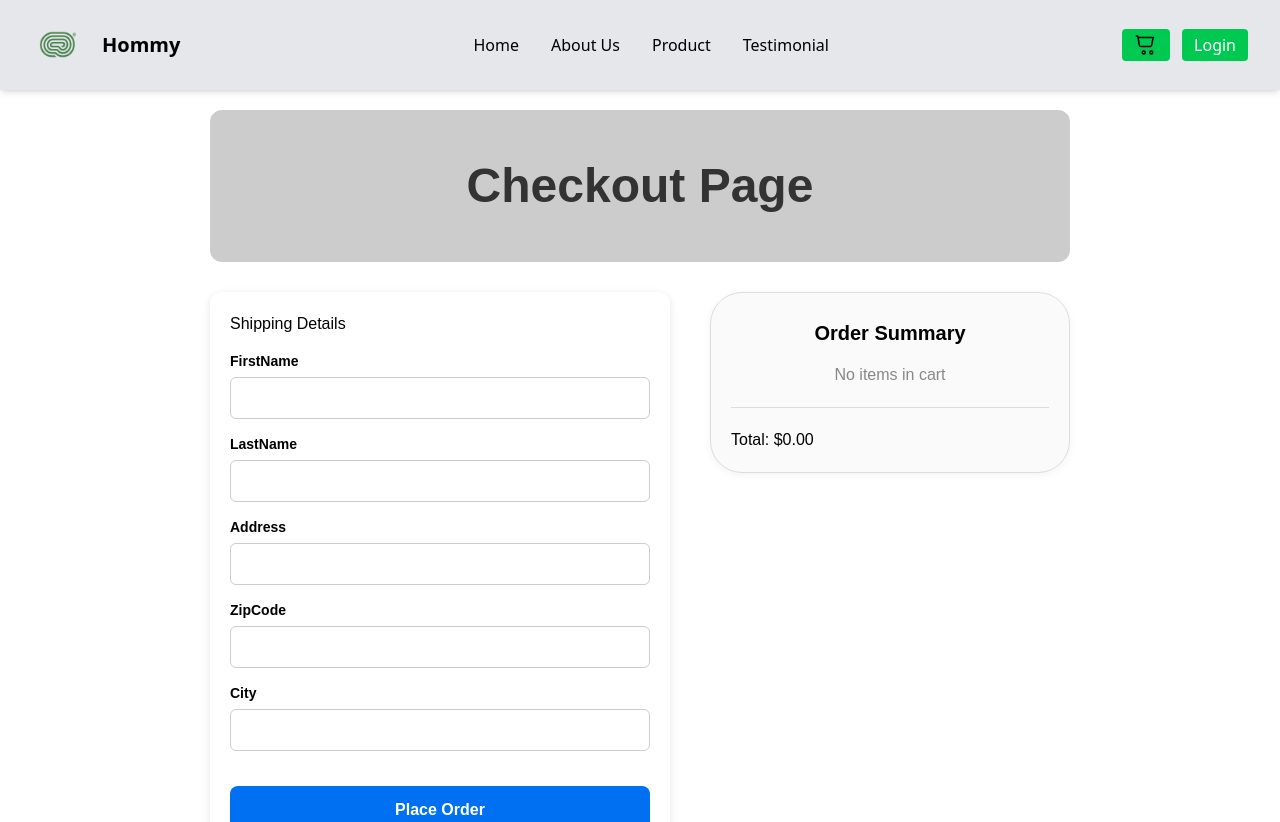
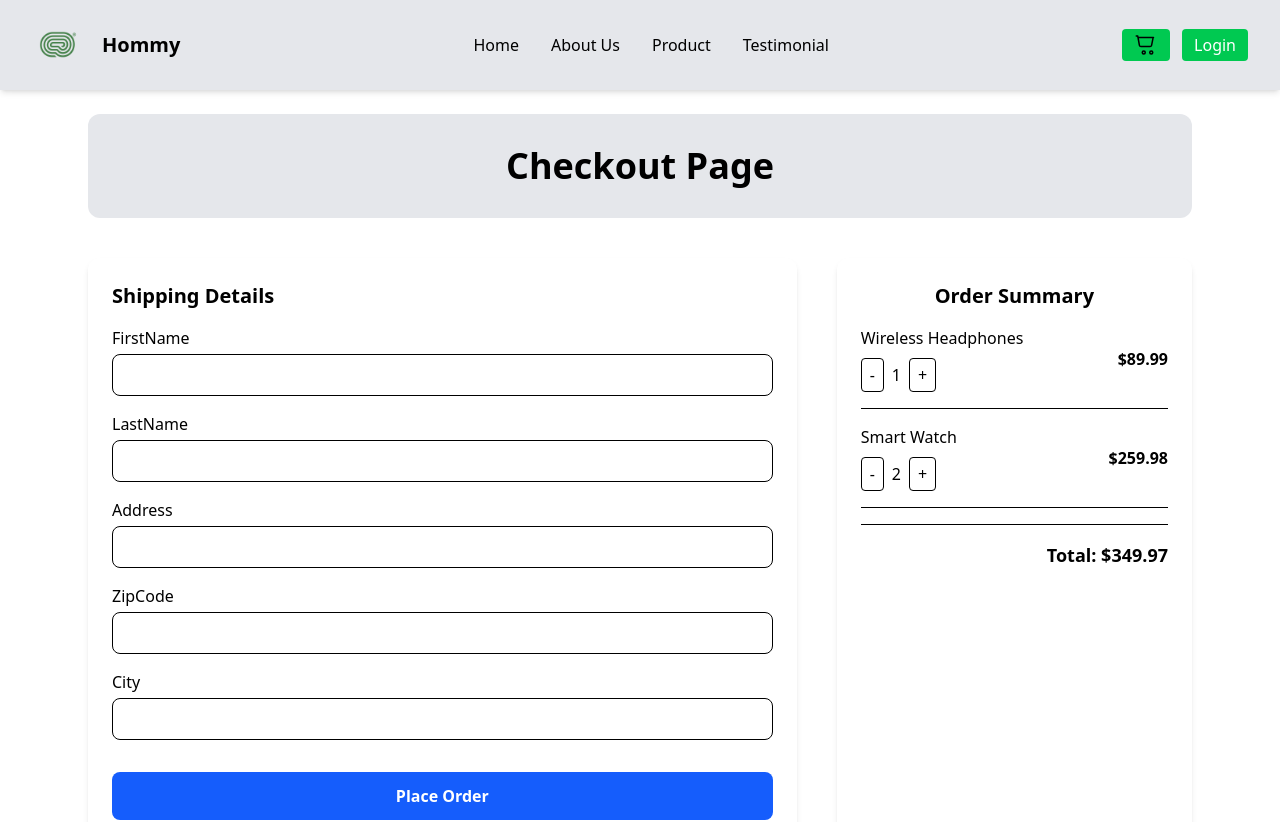
Before and after one commit to Arham30-art/hommy-site, a Next.js app: page /checkout in a window 1280 px wide. Shown: the top 822 px of the page. Built offline with nearby package versions, Linux system fonts and the light colour scheme.

Commit message:
Fix cart quantity increment and decrement buttons functionality

```diff
--- a/app/checkout/page.js
+++ b/app/checkout/page.js
@@ -1,13 +1,10 @@
 'use client'
 
-import { useCart } from '../context/CartContext'
-import { useState } from 'react'
+import { useState, useEffect } from 'react'
 import AOS from 'aos'
 import 'aos/dist/aos.css'
-import { useEffect } from 'react'
 
-export default function Checkout() {
-  const { cartItems } = useCart() // 👈 cartItems context se le rahe hain
+export default function App() {
   const [form, setForm] = useState({
     firstName: '',
     lastName: '',
@@ -16,14 +13,24 @@ export default function Checkout() {
     city: '',
   })
 
+  const [cartItems, setCartItems] = useState([
+    {
+      id: 1,
+      name: 'Wireless Headphones',
+      price: 89.99,
+      quantity: 1,
+    },
+    {
+      id: 2,
+      name: 'Smart Watch',
+      price: 129.99,
+      quantity: 2,
+    },
+  ])
+
   useEffect(() => {
     AOS.init({ duration: 1000, once: true })
   }, [])
-
-  const totalPrice = cartItems.reduce(
-    (total, item) => total + item.price * item.quantity,
-    0
-  )
 
   const handleChange = (e) => {
     setForm({ ...form, [e.target.name]: e.target.value })
@@ -32,102 +39,67 @@ export default function Checkout() {
   const handleSubmit = (e) => {
     e.preventDefault()
     alert('Order placed! Thank you, ' + form.firstName)
-    // Optionally: clear cart context items here if needed
   }
 
+  const incrementItem = (id) => {
+    setCartItems((prevItems) =>
+      prevItems.map((item) =>
+        item.id === id
+          ? { ...item, quantity: item.quantity + 1 }
+          : item
+      )
+    )
+  }
+
+  const decrementItem = (id) => {
+    setCartItems((prevItems) =>
+      prevItems.map((item) =>
+        item.id === id && item.quantity > 1
+          ? { ...item, quantity: item.quantity - 1 }
+          : item
+      )
+    )
+  }
+
+  const totalPrice = cartItems.reduce(
+    (total, item) => total + item.price * item.quantity,
+    0
+  )
+
   return (
-    <div
-      style={{
-        maxWidth: '900px',
-        margin: 'auto',
-        padding: '20px',
-        fontFamily: 'Arial, sans-serif',
-        backgroundColor: 'white',
-        minHeight: '100vh',
-      }}
-    >
-      <div
-        style={{
-          backgroundColor: '#ccc',
-          padding: '40px 20px',
-          borderRadius: '12px',
-          color: '#333',
-          fontSize: '3rem',
-          fontWeight: 'bold',
-          textAlign: 'center',
-          userSelect: 'none',
-          marginBottom: '30px',
-        }}
+    <div className="max-w-6xl mx-auto p-6">
+      <h1
+        className="text-4xl font-bold text-center bg-gray-200 py-8 rounded-xl mb-10"
         data-aos="fade-up"
       >
         Checkout Page
-      </div>
+      </h1>
 
-      <div
-        style={{
-          display: 'flex',
-          gap: '40px',
-          flexWrap: 'wrap',
-        }}
-      >
+      <div className="flex flex-col lg:flex-row gap-10">
         {/* Shipping Form */}
         <form
           onSubmit={handleSubmit}
-          style={{
-            flex: '1 1 400px',
-            display: 'flex',
-            flexDirection: 'column',
-            gap: '15px',
-            backgroundColor: 'white',
-            padding: '20px',
-            borderRadius: '12px',
-            boxShadow: '0 2px 8px rgba(0,0,0,0.1)',
-          }}
+          className="lg:w-2/3 bg-white p-6 rounded-xl shadow-md"
           data-aos="fade-up"
           data-aos-delay="200"
         >
-          <h2>Shipping Details</h2>
-          {['firstName', 'lastName', 'address', 'zipCode', 'city'].map(
-            (field) => (
-              <label
-                key={field}
-                style={{
-                  display: 'flex',
-                  flexDirection: 'column',
-                  fontWeight: 'bold',
-                  fontSize: '14px',
-                }}
-              >
-                {field.charAt(0).toUpperCase() + field.slice(1)}
+          <h2 className="text-xl font-semibold mb-4">Shipping Details</h2>
+          {Object.keys(form).map((field) => (
+            <label key={field} className="block mb-4">
+              <span className="block font-medium capitalize">{field}</span>
               <input
                 type="text"
                 name={field}
                 value={form[field]}
                 onChange={handleChange}
                 required
-                  style={{
-                    padding: '8px',
-                    fontSize: '16px',
-                    marginTop: '5px',
-                    border: '1px solid #ccc',
-                    borderRadius: '6px',
-                  }}
+                className="w-full px-4 py-2 border rounded-lg mt-1 focus:outline-none focus:ring-2 focus:ring-blue-500"
               />
             </label>
-            )
-          )}
+          ))}
           <button
             type="submit"
-            style={{
-              padding: '12px',
-              backgroundColor: '#0070f3',
-              color: 'white',
-              border: 'none',
-              borderRadius: '8px',
-              cursor: 'pointer',
-              fontWeight: 'bold',
-              marginTop: '20px',
-            }}
+            className="mt-4 w-full bg-blue-600 hover:bg-blue-700 text-white py-3 rounded-lg font-semibold transition"
           >
             Place Order
           </button>
@@ -135,61 +107,43 @@ export default function Checkout() {
 
         {/* Order Summary */}
         <div
-          style={{
-            flex: '1 1 300px',
-            border: '1px solid #ddd',
-            borderRadius: '2rem',
-            padding: '20px',
-            backgroundColor: '#fafafa',
-            height: 'fit-content',
-            boxShadow: '0 2px 8px rgba(0,0,0,0.05)',
-          }}
+          className="lg:w-1/3 bg-white p-6 rounded-xl shadow-md"
           data-aos="fade-up"
           data-aos-delay="400"
         >
-          <h1
-            style={{
-              fontSize: '1.25rem',
-              fontWeight: 'bold',
-              padding: '5px',
-              textAlign: 'center',
-            }}
-          >
-            Order Summary
-          </h1>
-
+          <h2 className="text-xl font-semibold mb-4 text-center">Order Summary</h2>
           {cartItems.length > 0 ? (
             cartItems.map((item) => (
               <div
                 key={item.id}
-                style={{
-                  display: 'flex',
-                  justifyContent: 'space-between',
-                  marginBottom: '10px',
-                  fontSize: '16px',
-                }}
+                className="flex justify-between items-center mb-4 pb-4 border-b"
               >
-                <p>
-                  {item.name} (x{item.quantity})
-                </p>
-                <p>${item.price * item.quantity}</p>
+                <div>
+                  <p className="font-medium">{item.name}</p>
+                  <div className="flex items-center gap-2 mt-2">
+                    <button
+                      onClick={() => decrementItem(item.id)}
+                      className="px-2 py-1 border rounded hover:bg-gray-100"
+                    >
+                      -
+                    </button>
+                    <span>{item.quantity}</span>
+                    <button
+                      onClick={() => incrementItem(item.id)}
+                      className="px-2 py-1 border rounded hover:bg-gray-100"
+                    >
+                      +
+                    </button>
+                  </div>
+                </div>
+                <p className="font-bold">${(item.price * item.quantity).toFixed(2)}</p>
               </div>
             ))
           ) : (
-            <p
-              style={{ textAlign: 'center', color: '#888', marginTop: '10px' }}
-            >
-              No items in cart
-            </p>
+            <p className="text-center text-gray-500">No items in cart</p>
           )}
-          <hr
-            style={{
-              margin: '20px 0',
-              border: 'none',
-              borderTop: '1px solid #ddd',
-            }}
-          />
-          <h3>Total: ${totalPrice.toFixed(2)}</h3>
+          <hr className="my-4" />
+          <h3 className="text-lg font-bold text-right">Total: ${totalPrice.toFixed(2)}</h3>
         </div>
       </div>
     </div>
--- a/app/context/CartContext.js
+++ b/app/context/CartContext.js
@@ -1,5 +1,5 @@
-'use client';
-
+"use client"
+// context/CartContext.js
 import { createContext, useContext, useState } from 'react';
 
 const CartContext = createContext();
@@ -11,14 +11,10 @@ export function CartProvider({ children }) {
     setCartItems(prevItems => {
       const itemExists = prevItems.find(item => item.id === product.id);
       if (itemExists) {
-        // Agar item already hai to quantity badhao
         return prevItems.map(item =>
-          item.id === product.id
-            ? { ...item, quantity: item.quantity + 1 }
-            : item
+          item.id === product.id ? { ...item, quantity: item.quantity + 1 } : item
         );
       } else {
-        // Naya item add karo quantity 1 ke sath
         return [...prevItems, { ...product, quantity: 1 }];
       }
     });
@@ -31,17 +27,27 @@ export function CartProvider({ children }) {
   const updateQuantity = (id, amount) => {
     setCartItems(prevItems =>
       prevItems.map(item =>
-        item.id === id
-          ? { ...item, quantity: Math.max(1, item.quantity + amount) }
-          : item
+        item.id === id ? { ...item, quantity: Math.max(1, item.quantity + amount) } : item
       )
     );
   };
 
+  const incrementItem = (id) => updateQuantity(id, 1);
+  const decrementItem = (id) => updateQuantity(id, -1);
+
   const cartCount = cartItems.reduce((total, item) => total + item.quantity, 0);
 
   return (
-    <CartContext.Provider value={{ cartItems, cartCount, addToCart, removeFromCart, updateQuantity }}>
+    <CartContext.Provider
+      value={{
+        cartItems,
+        cartCount,
+        addToCart,
+        removeFromCart,
+        incrementItem,
+        decrementItem,
+      }}
+    >
       {children}
     </CartContext.Provider>
   );
--- a/components/CartPage.js
+++ b/components/CartPage.js
@@ -5,7 +5,7 @@ import Link from "next/link";
 import { FiTrash2 } from "react-icons/fi";
 
 export default function CartPage() {
-  const { cartItems, updateQuantity, removeFromCart } = useCart();
+  const { cartItems, incrementItem, decrementItem, removeFromCart } = useCart();
 
   const shippingCost = 10.0;
 
@@ -45,7 +45,7 @@ export default function CartPage() {
             />
 
             <div className="flex-1">
-              {/* Product Name (title and subtitle repeated) */}
+              {/* Product Name */}
               <h2 className="text-xl font-semibold">{item.name}</h2>
               <p className="text-gray-600">{item.name}</p>
 
@@ -58,7 +58,7 @@ export default function CartPage() {
               {/* Quantity controls */}
               <div className="flex items-center gap-3 mt-3">
                 <button
-                  onClick={() => updateQuantity(item.id, item.quantity - 1)}
+                  onClick={() => decrementItem(item.id)}
                   disabled={item.quantity <= 1}
                   className="px-3 py-1 bg-gray-200 rounded hover:bg-gray-300 disabled:opacity-50"
                 >
@@ -66,7 +66,7 @@ export default function CartPage() {
                 </button>
                 <span className="px-3">{item.quantity}</span>
                 <button
-                  onClick={() => updateQuantity(item.id, item.quantity + 1)}
+                  onClick={() => incrementItem(item.id)}
                   className="px-3 py-1 bg-gray-200 rounded hover:bg-gray-300"
                 >
                   +
@@ -105,11 +105,11 @@ export default function CartPage() {
           <span>${total.toFixed(2)}</span>
         </div>
 
-      <Link href='/checkout'>
-      <button className="w-full bg-yellow-400 text-white py-3 rounded hover:bg-yellow-500 transition font-semibold">
-          Proceed to Checkout
-        </button>
-      </Link>
+        <Link href="/checkout">
+          <button className="w-full bg-yellow-400 text-white py-3 rounded hover:bg-yellow-500 transition font-semibold">
+            Proceed to Checkout
+          </button>
+        </Link>
       </div>
     </div>
   );
```
Lines whose indentation alone changed are shown as unchanged.
